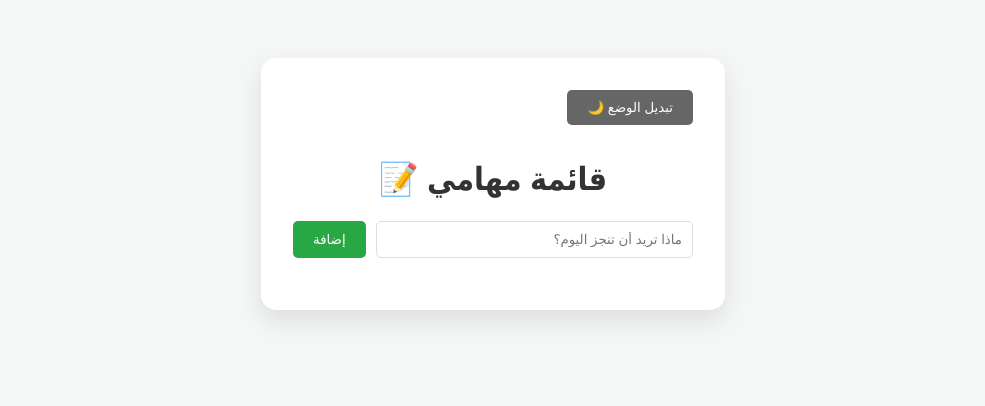
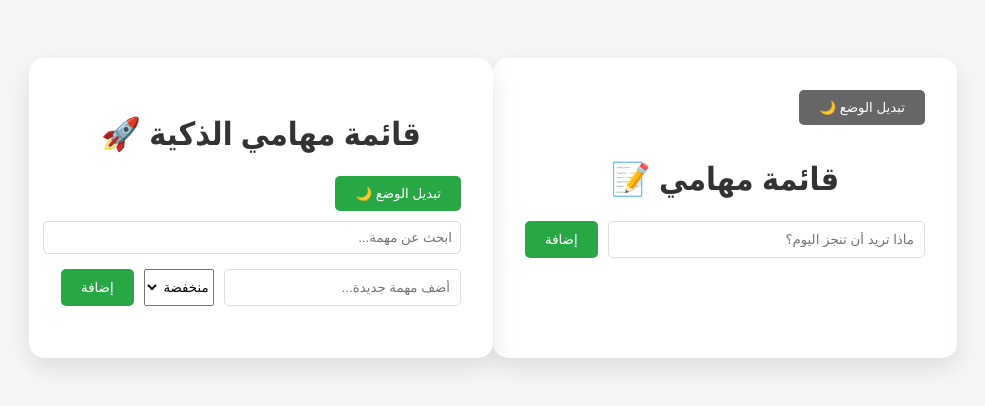
Before and after one commit to mantorh1940m-eng/Mmmmmm, a plain HTML site: page index.html in a window 1280 px wide. Shown: the whole page, without its empty margins (147-1132 px from the left). Drawn offline with Linux system fonts and the light colour scheme.

Commit message:
Update index.html

```diff
--- a/index.html
+++ b/index.html
@@ -26,3 +26,21 @@
     <script src="script.js"></script>
 </body>
 </html>
+<div class="container">
+    <h1>قائمة مهامي الذكية 🚀</h1>
+    <button id="themeToggle">تبديل الوضع 🌙</button>
+
+    <input type="text" id="searchInput" placeholder="ابحث عن مهمة..." style="margin-top: 10px;">
+
+    <div class="input-section">
+        <input type="text" id="taskInput" placeholder="أضف مهمة جديدة...">
+        <select id="priorityInput">
+            <option value="low">منخفضة</option>
+            <option value="med">متوسطة</option>
+            <option value="high">عالية</option>
+        </select>
+        <button id="addBtn">إضافة</button>
+    </div>
+
+    <ul id="taskList"></ul>
+</div>
```
